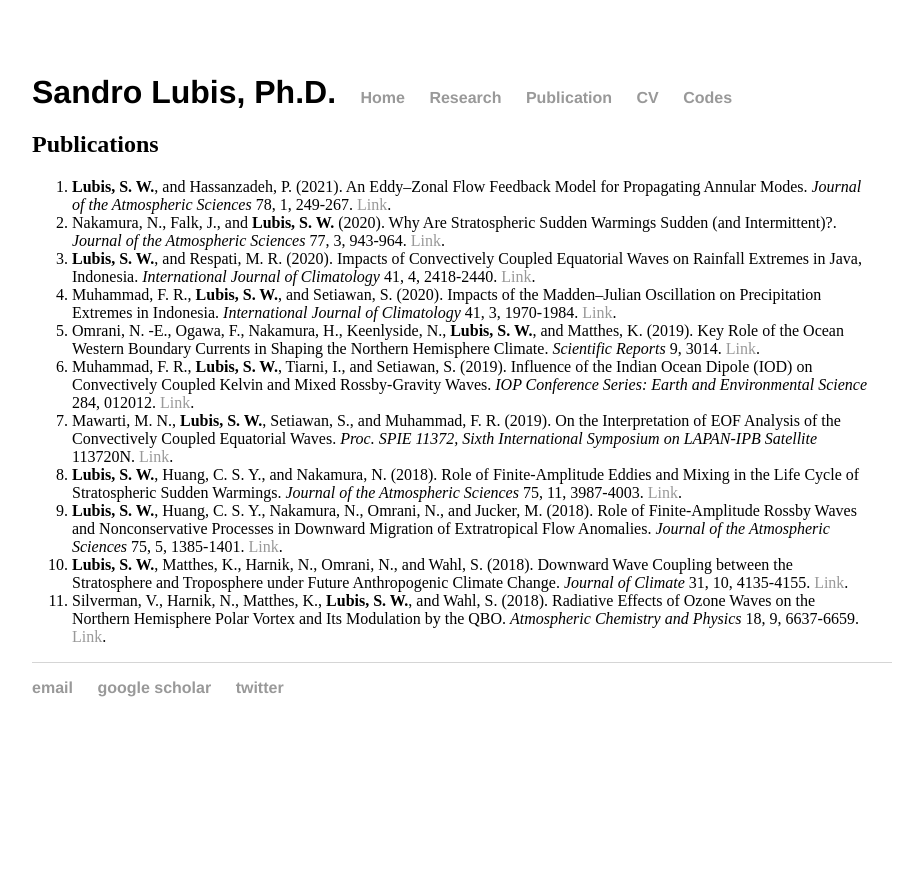
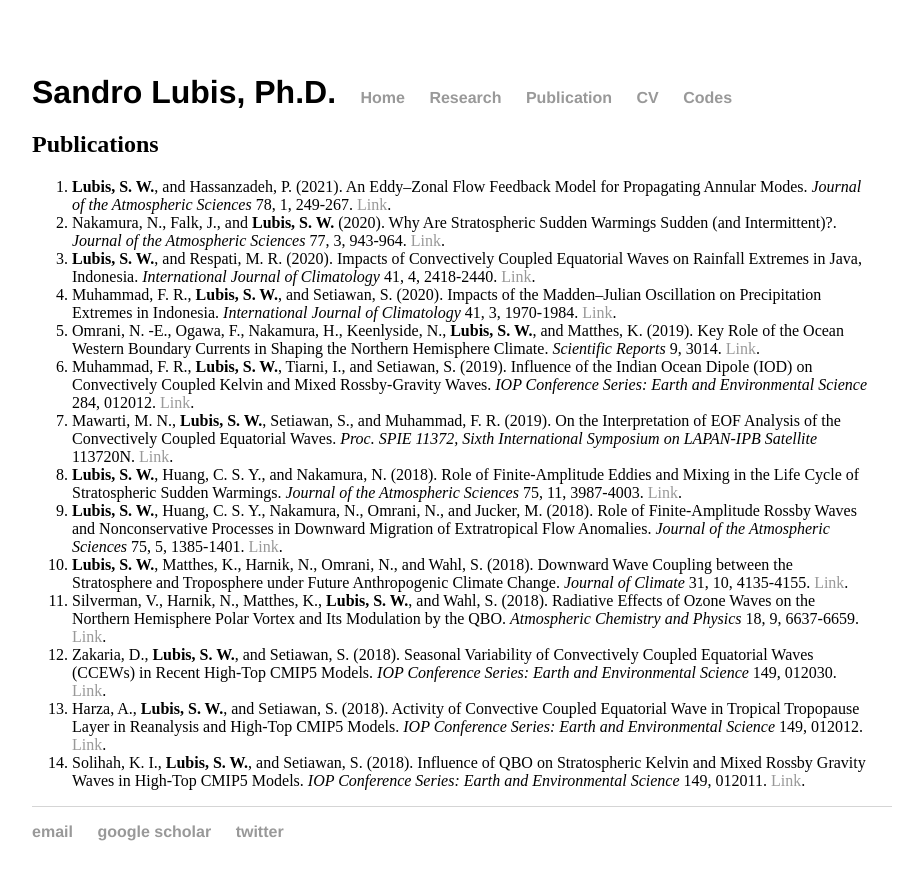
Before and after one commit to sandrolubis/sandrolubis.github.io, a Jekyll site: the page built from publication/index.html, in a window 1280 px wide. Shown: the top 880 px of the page, without its empty margins (276-1174 px from the left). Built offline with Jekyll 4.4.1, drawn with Linux system fonts in a browser that asks for light colours.

Commit message:
Update index.html

```diff
--- a/publication/index.html
+++ b/publication/index.html
@@ -17,5 +17,8 @@ title: Publications | Sandro Lubis
 		<li><b>Lubis, S. W.</b>, Huang, C. S. Y., Nakamura, N., Omrani, N., and Jucker, M. (2018). Role of Finite-Amplitude Rossby Waves and Nonconservative Processes in Downward Migration of Extratropical Flow Anomalies. <i>Journal of the Atmospheric Sciences</i> 75, 5, 1385-1401. <a href="https://doi.org/10.1175/JAS-D-17-0376.1">Link</a>.</li>
 		<li><b>Lubis, S. W.</b>, Matthes, K., Harnik, N., Omrani, N., and Wahl, S. (2018). Downward Wave Coupling between the Stratosphere and Troposphere under Future Anthropogenic Climate Change. <i>Journal of Climate</i> 31, 10, 4135-4155. <a href="https://doi.org/10.1175/JCLI-D-17-0382.1">Link</a>.</li>
 		<li>Silverman, V., Harnik, N., Matthes, K., <b>Lubis, S. W.</b>, and Wahl, S. (2018). Radiative Effects of Ozone Waves on the Northern Hemisphere Polar Vortex and Its Modulation by the QBO. <i>Atmospheric Chemistry and Physics</i> 18, 9, 6637-6659. <a href="https://doi.org/10.5194/acp-18-6637-2018">Link</a>.</li>
+		<li>Zakaria, D., <b>Lubis, S. W.</b>, and Setiawan, S. (2018). Seasonal Variability of Convectively Coupled Equatorial Waves (CCEWs) in Recent High-Top CMIP5 Models. <i>IOP Conference Series: Earth and Environmental Science</i> 149, 012030. <a href="https://doi.org/10.1088/1755-1315/149/1/012030">Link</a>.</li>
+		<li>Harza, A., <b>Lubis, S. W.</b>, and Setiawan, S. (2018). Activity of Convective Coupled Equatorial Wave in Tropical Tropopause Layer in Reanalysis and High-Top CMIP5 Models. <i>IOP Conference Series: Earth and Environmental Science</i> 149, 012012. <a href="https://doi.org/10.1088/1755-1315/149/1/012012">Link</a>.</li>
+		<li>Solihah, K. I., <b>Lubis, S. W.</b>, and Setiawan, S. (2018). Influence of QBO on Stratospheric Kelvin and Mixed Rossby Gravity Waves in High-Top CMIP5 Models. <i>IOP Conference Series: Earth and Environmental Science</i> 149, 012011. <a href="https://doi.org/10.1088/1755-1315/149/1/012011">Link</a>.</li>
 	</ol>
 </div>
```
